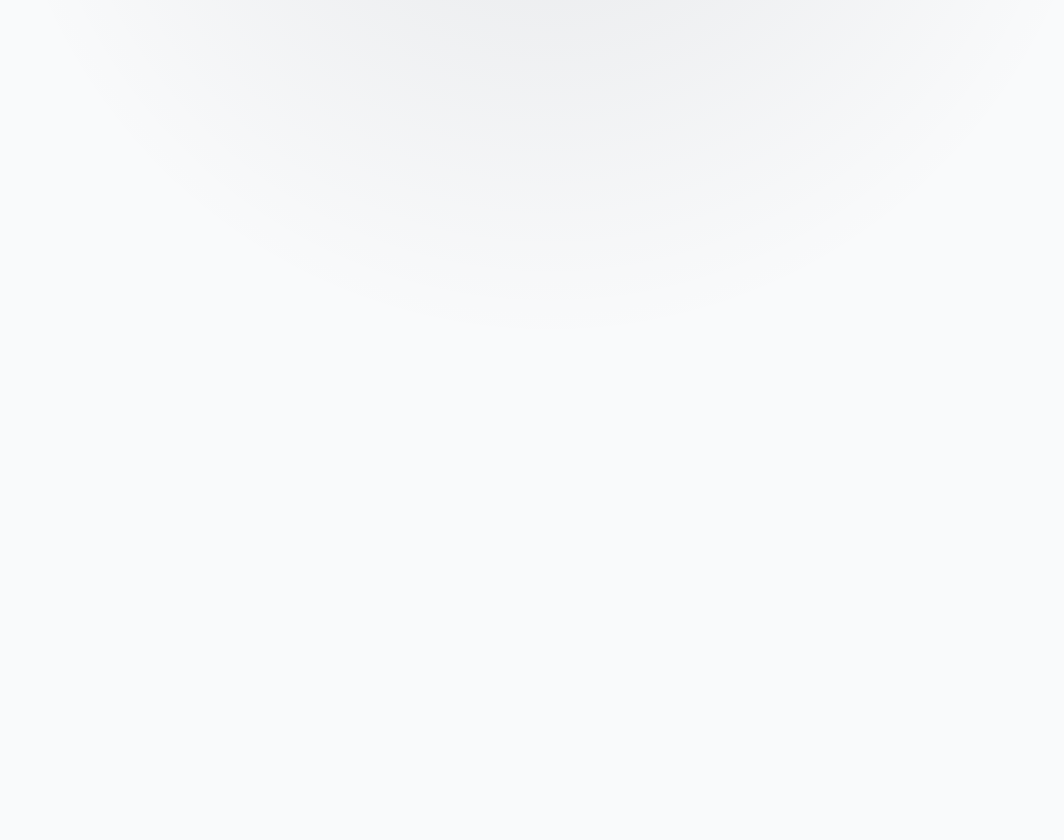
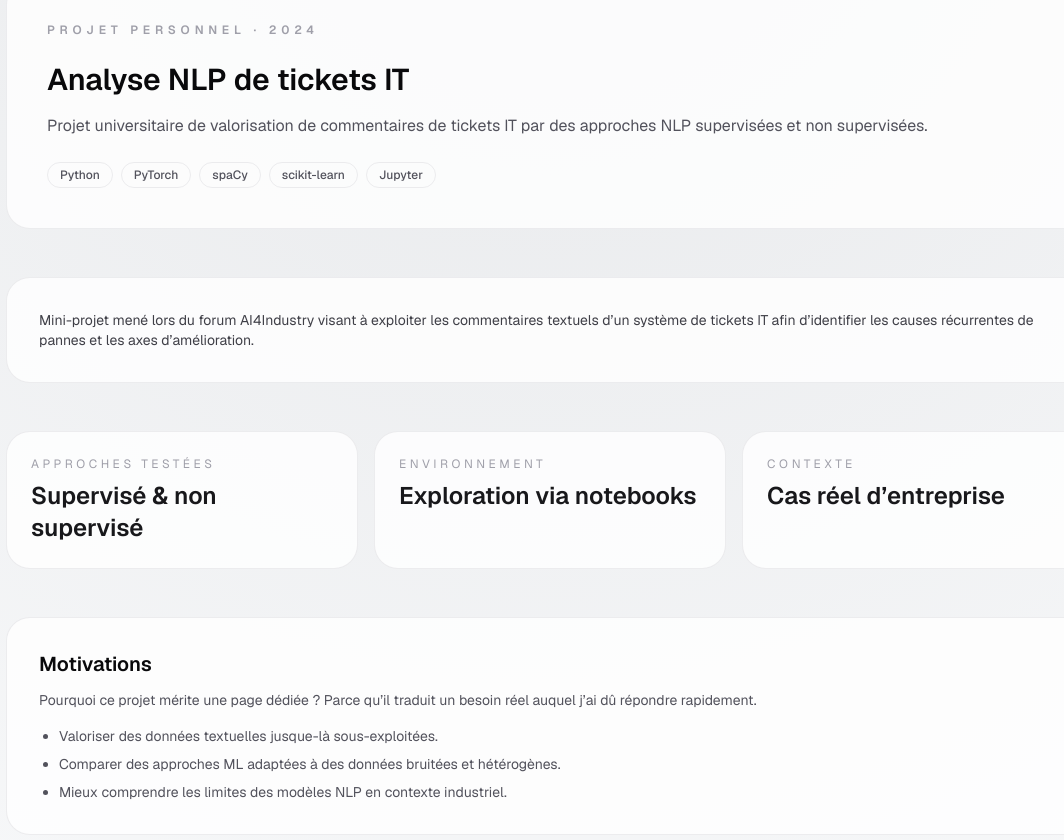
Before and after one commit to RoiBrioche/site-web-vitrine, a Next.js app: page /projects/analyse-nlp-tickets-it in a window 1280 px wide. Before the commit this address had no page. Shown: the part 220-1060 px from the top of the page, without its empty margins (90-1154 px from the left). Before the commit the page ends 800 px from the top, so only its background shows below. Built offline with nearby package versions, Linux system fonts and the light colour scheme.

Commit message:
modification et erichissement de deux projet (#18)

```diff
--- a/src/data/projects.ts
+++ b/src/data/projects.ts
@@ -86,141 +86,148 @@ export const projects: ProjectContent[] = [
     ],
   },
   {
-    title: "Dashboard interactif anti-phishing",
-    slug: "dashboard-anti-phishing",
+    title: "Conception d’un dashboard anti-phishing",
+    slug: "conception-dashboard-anti-phishing",
     description:
-      "Collecte, agrégation et visualisation des alertes sécurité grâce à un pipeline complet pour surveiller les campagnes de phishing.",
+      "Projet universitaire de cadrage et de conception d’un système d’observabilité sécurité pour le suivi des campagnes de phishing.",
     date: "2024",
-    technologies: ["Grafana", "Loki", "Prometheus", "Docker", "Python"],
+    technologies: ["Grafana", "Prometheus", "Loki", "MongoDB Atlas"],
     content:
-      "Projet d’observabilité sécurité : agréger les logs de tentatives de phishing pour identifier les vagues en cours et partager un tableau de bord clair avec les équipes IT.",
+      "Travail de conception visant à définir les indicateurs, l’architecture cible et les outils nécessaires à la mise en place d’un dashboard de suivi des campagnes de phishing pour des entreprises à moyens limités.",
     sections: [
       {
         title: "Présentation générale",
         paragraphs: [
-          "Mise en place d’un pipeline d’ingestion (Prometheus → Loki) puis d’une couche de visualisation Grafana avec alerting.",
-          "Les tableaux de bord sont pensés pour être lus en moins de 2 minutes par une équipe support : pas de surcharge, uniquement les signaux exploitables.",
+          "Ce projet s’inscrit dans un contexte universitaire, avec pour objectif de réfléchir à une solution réaliste de suivi de la posture de sécurité d’une entreprise face au phishing.",
+          "L’accent a été mis sur la définition des indicateurs pertinents, la lisibilité des dashboards et le choix de technologies adaptées à des structures disposant de peu de ressources.",
         ],
       },
       {
-        title: "Rôle pédagogique",
+        title: "Démarche et rôle pédagogique",
         paragraphs: [
-          "En entretien, je peux détailler la logique de collecte, le mapping des métriques et les arbitrages faits pour rester proche des besoins métier (sécurité + support).",
+          "Le projet m’a permis de travailler sur la phase amont : analyse du besoin métier, étude des outils d’observabilité et conception d’une architecture cible.",
+          "En entretien, je peux expliquer les arbitrages réalisés, les limites rencontrées et les conditions nécessaires pour passer d’une conception théorique à une solution réellement opérationnelle.",
         ],
       },
     ],
     motivations: [
-      "Centraliser des logs auparavant éparpillés sur plusieurs outils.",
-      "Déclencher des alertes proactives pour les équipes support.",
-      "Créer un dashboard pédagogique réutilisable pour d’autres sujets sécurité.",
+      "Comprendre comment transformer des signaux de sécurité en indicateurs exploitables.",
+      "Explorer des solutions accessibles financièrement pour des PME.",
+      "Structurer une démarche de conception avant implémentation technique.",
     ],
     architecture: {
-      title: "Architecture technique",
+      title: "Architecture cible envisagée",
       paragraphs: [
-        "Pipeline containerisé : agents Prometheus scrapent les indicateurs, Loki stocke les logs, Grafana orchestre les dashboards et alertes.",
+        "L’architecture imaginée repose sur une collecte centralisée des indicateurs de sécurité, stockés temporairement dans une base cloud, puis exposés à des outils d’observabilité.",
       ],
       bullets: [
-        "Exporters dédiés pour les passerelles mail et endpoints sensibles.",
-        "Dashboards multi-onglets (tendance, incidents critiques, latence).",
-        "Alerting configuré via Grafana OnCall + notifications Slack.",
+        "Stockage des indicateurs et de leur état dans MongoDB Atlas (solution cloud gratuite ou low-cost).",
+        "Exposition des métriques vers Prometheus pour l’agrégation.",
+        "Analyse et visualisation via Grafana et Loki pour les événements textuels.",
       ],
     },
     competencies: [
-      "Observabilité temps réel",
-      "Conception de dashboards orientés décision",
-      "Automatisation de l’alerting",
-      "Communication avec équipes sécurité",
+      "Analyse des besoins sécurité",
+      "Conception d’architecture d’observabilité",
+      "Définition d’indicateurs métier",
+      "Veille technologique et choix d’outils",
     ],
     challenges: [
       {
-        challenge: "Garantir une volumétrie supportable pour Loki.",
+        challenge:
+          "Concevoir une solution adaptée à des entreprises avec peu de moyens.",
         solution:
-          "Mise en place de règles de rétention différenciées (7 jours pour le brut, 30 jours pour les agrégats) + compression activée.",
+          "Étude de solutions cloud gratuites ou peu coûteuses et limitation volontaire de la complexité de l’architecture.",
       },
       {
-        challenge: "Éviter les faux positifs dans les alertes.",
+        challenge:
+          "Définir des indicateurs réellement utiles sans données réelles.",
         solution:
-          "Seuils dynamiques basés sur la moyenne glissante + période de silence configurable.",
+          "Travail de maquettage et de réflexion métier à partir de scénarios réalistes d’attaques de phishing.",
       },
     ],
     highlights: [
-      { label: "Volume suivi", value: "15k logs / jour" },
-      { label: "Alertes critiques", value: "< 5 min de détection" },
-      { label: "Dashboards", value: "3 vues métier" },
+      { label: "Positionnement", value: "Conception & cadrage" },
+      { label: "Cible", value: "PME / structures à moyens limités" },
+      { label: "Livrables", value: "Architecture cible + maquettes" },
     ],
     results: [
-      "Vue consolidée des incidents et des tendances de phishing.",
-      "Réduction du temps moyen de réaction grâce aux alertes contextualisées.",
-      "Documentation claire pour onboarder rapidement un nouvel analyste.",
+      "Vision claire des composants nécessaires à un dashboard anti-phishing.",
+      "Meilleure compréhension des limites d’un projet sécurité sans données réelles.",
+      "Base conceptuelle réutilisable pour un futur projet opérationnel.",
     ],
   },
   {
-    title: "Projet NLP / Machine Learning",
-    slug: "nlp-machine-learning",
+    title: "Analyse NLP de tickets IT",
+    slug: "analyse-nlp-tickets-it",
     description:
-      "Exploitation automatisée de données textuelles massives pour entraîner des modèles d’apprentissage supervisé en Python.",
+      "Projet universitaire de valorisation de commentaires de tickets IT par des approches NLP supervisées et non supervisées.",
     date: "2024",
-    technologies: ["Python", "spaCy", "scikit-learn", "Pandas", "FastAPI"],
+    technologies: ["Python", "PyTorch", "spaCy", "scikit-learn", "Jupyter"],
     content:
-      "Pipeline NLP complet : collecte, nettoyage, vectorisation et entraînement de modèles supervisés pour classifier des tickets et commentaires utilisateurs.",
+      "Mini-projet mené lors du forum AI4Industry visant à exploiter les commentaires textuels d’un système de tickets IT afin d’identifier les causes récurrentes de pannes et les axes d’amélioration.",
     sections: [
       {
-        title: "Présentation générale",
+        title: "Contexte et problématique",
         paragraphs: [
-          "Le use-case : scorer automatiquement des retours utilisateurs afin de prioriser les améliorations produit.",
-          "J’ai conçu un pipeline modulaire pour tester différentes stratégies de features (TF-IDF, embeddings) et comparer plusieurs modèles.",
+          "Une entreprise de grande taille disposait d’un système de tickets IT contenant de nombreux commentaires textuels (humains, automatiques, mixtes), peu ou pas exploités.",
+          "L’objectif du projet était d’extraire de la valeur de ces données textuelles pour identifier les causes fréquentes de pannes et orienter les actions correctives en amont.",
         ],
       },
       {
-        title: "Rôle pédagogique",
+        title: "Démarche expérimentale",
         paragraphs: [
-          "La page détail me permet d’expliquer les arbitrages data (nettoyage, balancing), la mise en production de l’API FastAPI et les métriques suivies.",
+          "Nous avons travaillé sur des notebooks Jupyter pour explorer différentes approches NLP, de la préparation des données à l’évaluation des résultats.",
+          "Des méthodes d’apprentissage supervisé et non supervisé ont été testées afin de comparer leur pertinence selon la qualité et la structuration des données disponibles.",
         ],
       },
     ],
     motivations: [
-      "Industrialiser des analyses textuelles répétitives.",
-      "Tester des approches hybrides (features engineering + embeddings).",
-      "Créer un socle réutilisable pour d’autres problématiques NLP.",
+      "Valoriser des données textuelles jusque-là sous-exploitées.",
+      "Comparer des approches ML adaptées à des données bruitées et hétérogènes.",
+      "Mieux comprendre les limites des modèles NLP en contexte industriel.",
     ],
     architecture: {
-      title: "Architecture technique",
+      title: "Approche technique",
       paragraphs: [
-        "Pipeline orchestré via des notebooks versionnés, puis packagé dans une API FastAPI pour exposition REST.",
+        "Le travail s’est concentré sur une chaîne d’expérimentation en environnement notebook, favorisant l’itération rapide et l’analyse qualitative des résultats.",
       ],
       bullets: [
-        "Étapes : ingestion → nettoyage → vectorisation → entraînement → évaluation.",
-        "Suivi des expériences (MLflow-like) via des métadonnées JSON.",
-        "Déploiement containerisé pour faciliter les itérations.",
+        "Nettoyage et normalisation des commentaires (langage naturel bruité).",
+        "Vectorisation des textes (TF-IDF, embeddings).",
+        "Tests de clustering pour faire émerger des thématiques récurrentes.",
+        "Tests de classification supervisée lorsque des labels étaient exploitables.",
       ],
     },
     competencies: [
-      "Data cleaning avancé",
-      "Vectorisation et entraînement supervisé",
-      "Industrialisation via API",
-      "Communication des résultats (métriques, confusion matrix)",
+      "Préparation et nettoyage de données textuelles",
+      "Apprentissage supervisé et non supervisé",
+      "Analyse et interprétation de clusters",
+      "Communication des résultats à des interlocuteurs non techniques",
     ],
     challenges: [
       {
-        challenge: "Dataset déséquilibré (peu de tickets critiques).",
+        challenge:
+          "Données textuelles hétérogènes et peu structurées.",
         solution:
-          "Utilisation de techniques de rééchantillonnage + métriques pondérées (F1 pondéré) pour conserver une évaluation pertinente.",
+          "Nettoyage avancé, filtrage des commentaires non informatifs et normalisation linguistique.",
       },
       {
-        challenge: "Explicabilité des prédictions.",
+        challenge:
+          "Difficulté à interpréter certains clusters.",
         solution:
-          "Génération d’explications locales (poids TF-IDF + tokens clés) renvoyées avec chaque classification.",
+          "Analyse qualitative des termes dominants et validation manuelle avec des scénarios métier.",
       },
     ],
     highlights: [
-      { label: "Précision globale", value: "0,89" },
-      { label: "Temps d’inférence", value: "< 120 ms" },
-      { label: "Tickets traités", value: "50k +" },
+      { label: "Approches testées", value: "Supervisé & non supervisé" },
+      { label: "Environnement", value: "Exploration via notebooks" },
+      { label: "Contexte", value: "Cas réel d’entreprise" },
     ],
     results: [
-      "Priorisation automatique des sujets critiques.",
-      "Documentation claire pour rejouer une expérience ou réentraîner un modèle.",
-      "API prête à être branchée sur un back-office ou un bot support.",
+      "Identification de thématiques récurrentes liées aux causes de tickets IT.",
+      "Comparaison des limites et avantages des approches supervisées et non supervisées.",
+      "Meilleure compréhension des prérequis nécessaires à une industrialisation future.",
     ],
   },
   {
```
